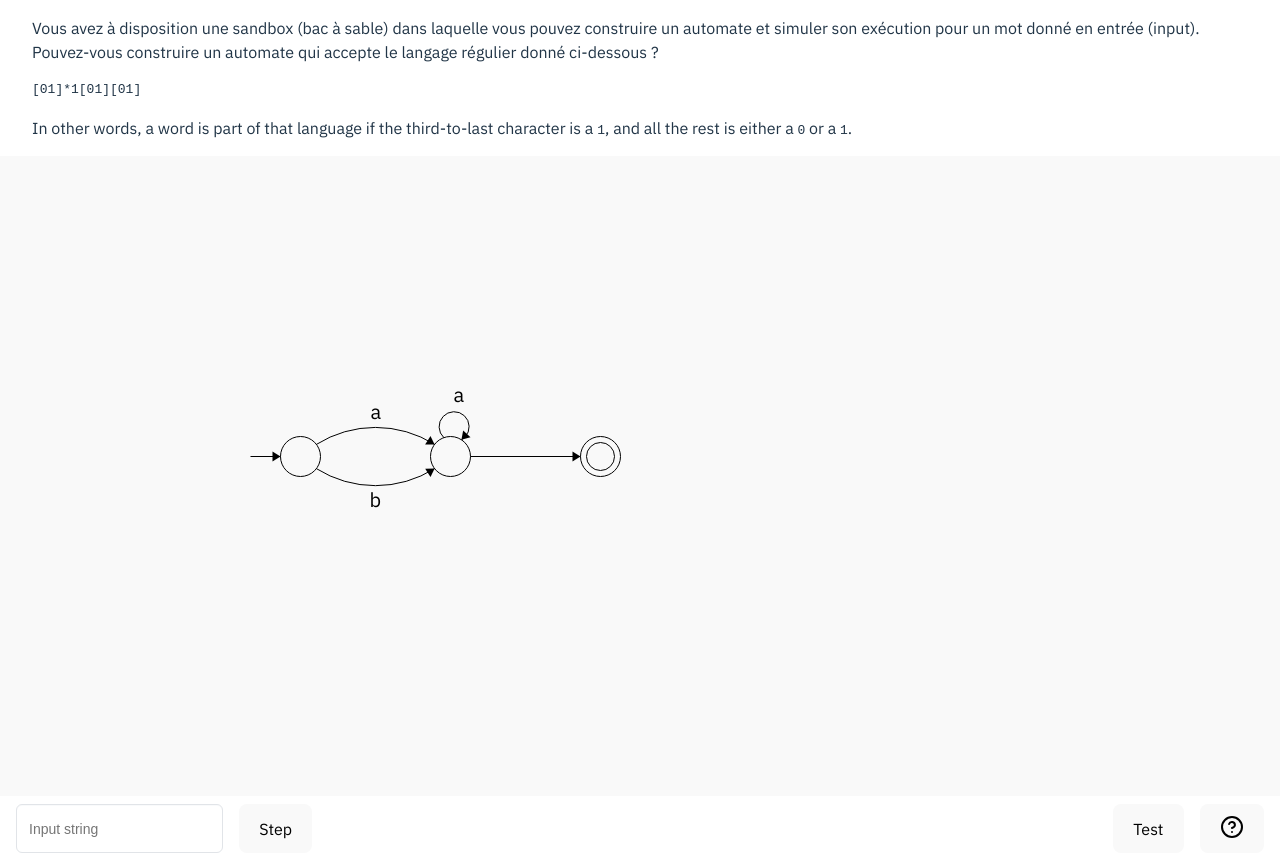
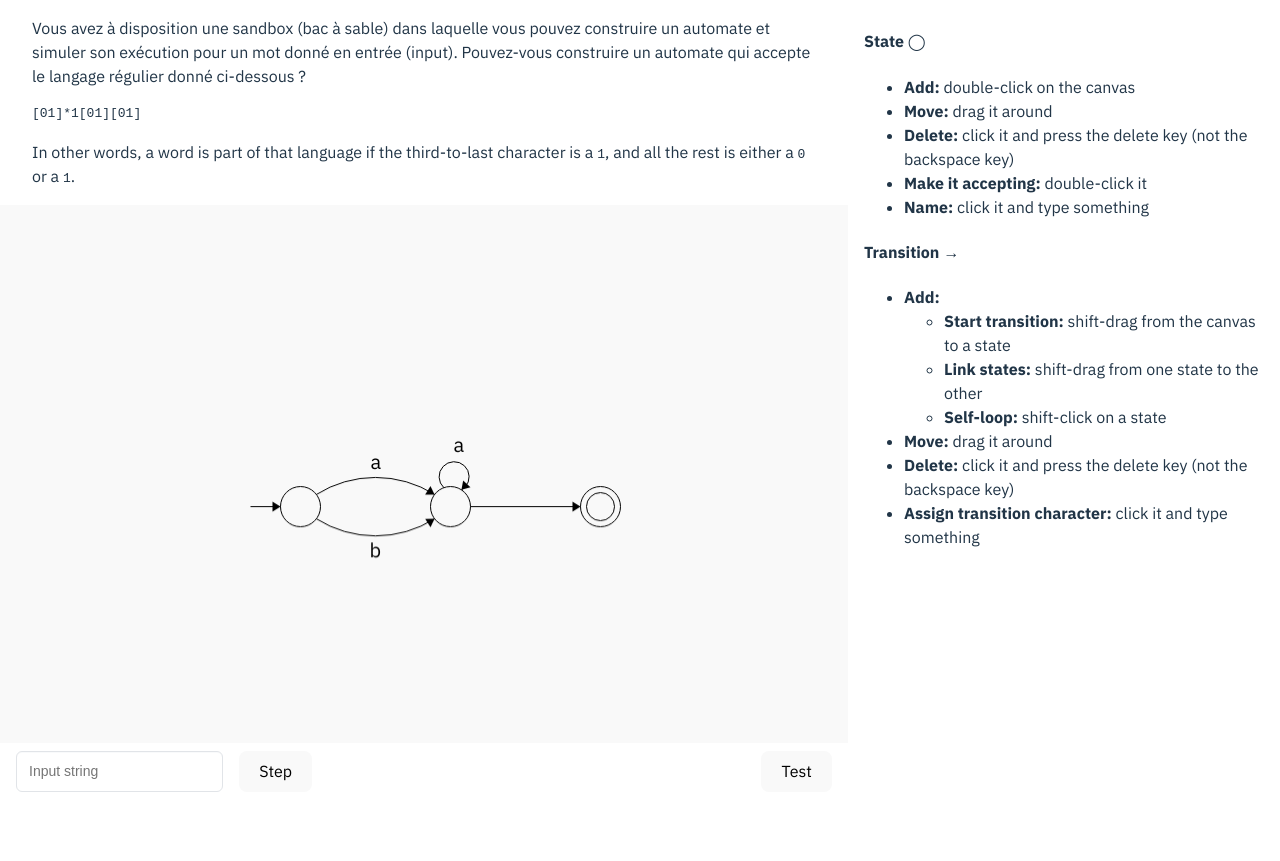
Before and after one commit to shilangyu/nfa-sandbox, a website built with Vite: page index.html in a window 1280 px wide. After the commit the page ends 800 px from the top, so only its background shows below. Built offline with nearby package versions, Linux system fonts and the light colour scheme.

Commit message:
Always show help

```diff
--- a/index.html
+++ b/index.html
@@ -7,6 +7,7 @@
     <title>NFA simulation</title>
   </head>
   <body>
+    <main>
       <div id="instructions">
         <p>
           Vous avez à disposition une sandbox (bac à sable) dans laquelle vous pouvez construire un
@@ -32,21 +33,16 @@
         </div>
         <span class="spacer"></span>
         <button id="test">Test</button>
-      <dialog id="help-dialog">
-        <div>
+      </div>
+    </main>
+    <aside>
       <h4>State ◯</h4>
       <ul>
         <li><b>Add:</b> double-click on the canvas</li>
         <li><b>Move:</b> drag it around</li>
         <li><b>Delete:</b> click it and press the delete key (not the backspace key)</li>
         <li><b>Make it accepting:</b> double-click it</li>
-            <li>
-              <b>Name:</b> click it and type something
-              <ul>
-                <li><b>Numeric subscript:</b> put an underscore before the number (like "S_0")</li>
-                <li><b>Greek letter:</b> put a backslash before it (like "\beta")</li>
-              </ul>
-            </li>
+        <li><b>Name:</b> click it and type something</li>
       </ul>
       <h4>Transition →</h4>
       <ul>
@@ -62,27 +58,7 @@
         <li><b>Delete:</b> click it and press the delete key (not the backspace key)</li>
         <li><b>Assign transition character:</b> click it and type something</li>
       </ul>
-        </div>
-      </dialog>
-      <button id="show-help">
-        <svg
-          xmlns="http://www.w3.org/2000/svg"
-          width="24"
-          height="24"
-          viewBox="0 0 24 24"
-          fill="none"
-          stroke="currentColor"
-          stroke-width="2"
-          stroke-linecap="round"
-          stroke-linejoin="round"
-          class="lucide lucide-circle-help-icon lucide-circle-help"
-        >
-          <circle cx="12" cy="12" r="10" />
-          <path d="M9.09 9a3 3 0 0 1 5.83 1c0 2-3 3-3 3" />
-          <path d="M12 17h.01" />
-        </svg>
-      </button>
-    </div>
+    </aside>
     <script type="module" src="/src/main.ts"></script>
   </body>
 </html>
--- a/src/main.ts
+++ b/src/main.ts
@@ -20,8 +20,6 @@ const simulationStateAccept = document.querySelector<HTMLDivElement>(
   "#simulation-state > .success",
 )!;
 const simulationStateReject = document.querySelector<HTMLDivElement>("#simulation-state > .error")!;
-const showHelp = document.querySelector<HTMLButtonElement>("#show-help")!;
-const helpDialog = document.querySelector<HTMLDialogElement>("#help-dialog")!;
 const testButton = document.querySelector<HTMLButtonElement>("#test")!;
 
 const sandbox = document.querySelector<HTMLCanvasElement>("#sandbox")!;
@@ -162,16 +160,6 @@ testButton.addEventListener("click", () => {
 let movedObject: FinalizedLink | Node | undefined = undefined;
 let originalClick: Point | undefined = undefined;
 
-showHelp.addEventListener("click", () => {
-  helpDialog.showModal();
-});
-
-helpDialog.addEventListener("click", (e) => {
-  if (e.target === helpDialog) {
-    helpDialog.close();
-  }
-});
-
 sandbox.addEventListener("dblclick", function (e) {
   const mouse = { x: e.offsetX, y: e.offsetY };
   const obj = state.objectAt(mouse);
--- a/src/style.css
+++ b/src/style.css
@@ -16,6 +16,12 @@
   -moz-osx-font-smoothing: grayscale;
 }
 
+html,
+body {
+  height: 100%;
+  width: 100%;
+}
+
 a {
   font-weight: 500;
   color: #646cff;
@@ -27,10 +33,19 @@ a:hover {
 
 body {
   margin: 0;
+  display: inline-flex;
+}
+
+main {
+  height: 100%;
+  flex: 1;
   display: flex;
   flex-direction: column;
-  min-width: 320px;
-  min-height: 100vh;
+}
+
+aside {
+  width: 400px;
+  padding: 0.5em 1em;
 }
 
 h1 {
@@ -52,7 +67,6 @@ h1 {
 
 #sandbox {
   flex: 1;
-  height: 100%;
   background-color: #f9f9f9;
 }
 
```
Lines whose indentation alone changed are shown as unchanged.
